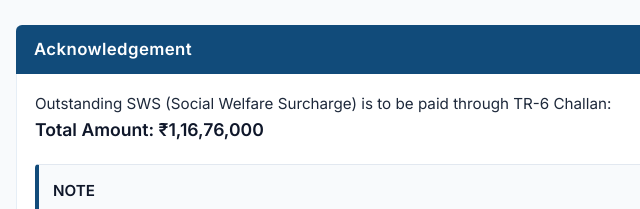
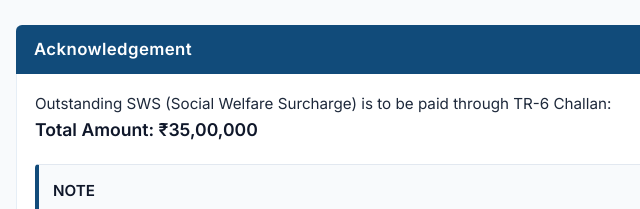
Before and after one commit to Aparneshh/ice-gate-auth, a plain HTML site: page public/allotment.html in a window 1280 px wide. Shown: the part 2767-2976 px from the top of the page, 6-646 px from the left. Drawn offline with Linux system fonts and the light colour scheme.

Commit message:
update outstanding SWS total amount to 35,00,000

```diff
--- a/public/allotment.html
+++ b/public/allotment.html
@@ -701,7 +701,7 @@
       <div style="margin-bottom:12px;">
         Outstanding SWS (Social Welfare Surcharge) is to be paid through TR-6 Challan:
         <br>
-        <strong style="font-size:1.1rem; color:#0f172a;">Total Amount: ₹1,16,76,000</strong>
+        <strong style="font-size:1.1rem; color:#0f172a;">Total Amount: ₹35,00,000</strong>
       </div>
 
       <div style="background:#f8fafc; border:1px solid #e2e8f0; border-left:4px solid var(--nav-blue); border-radius:4px; padding:14px; margin-top:20px;">
```
